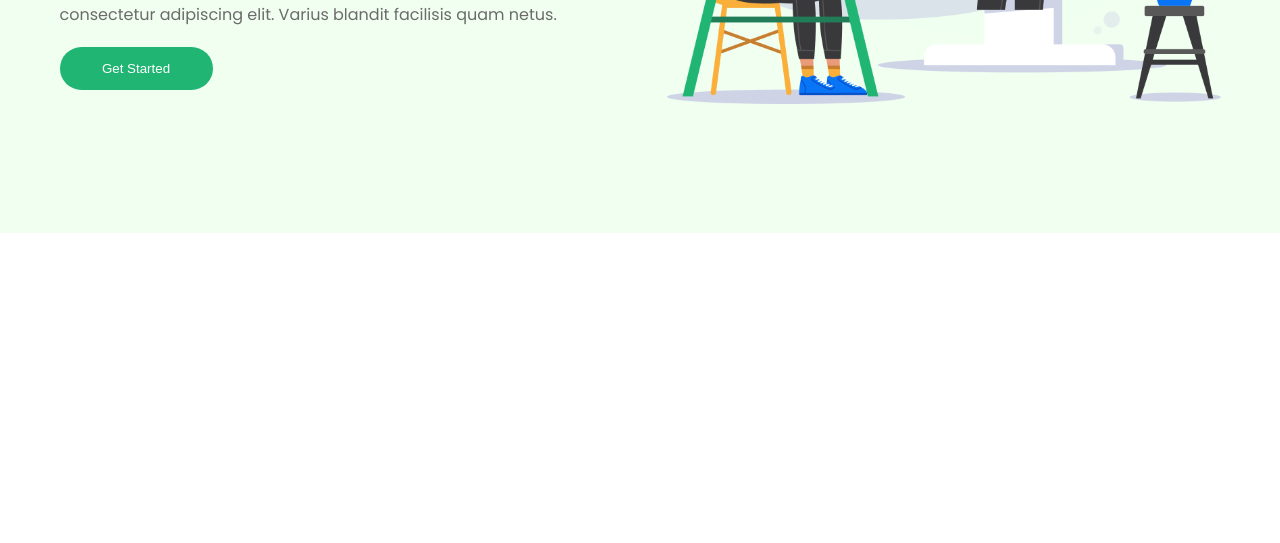
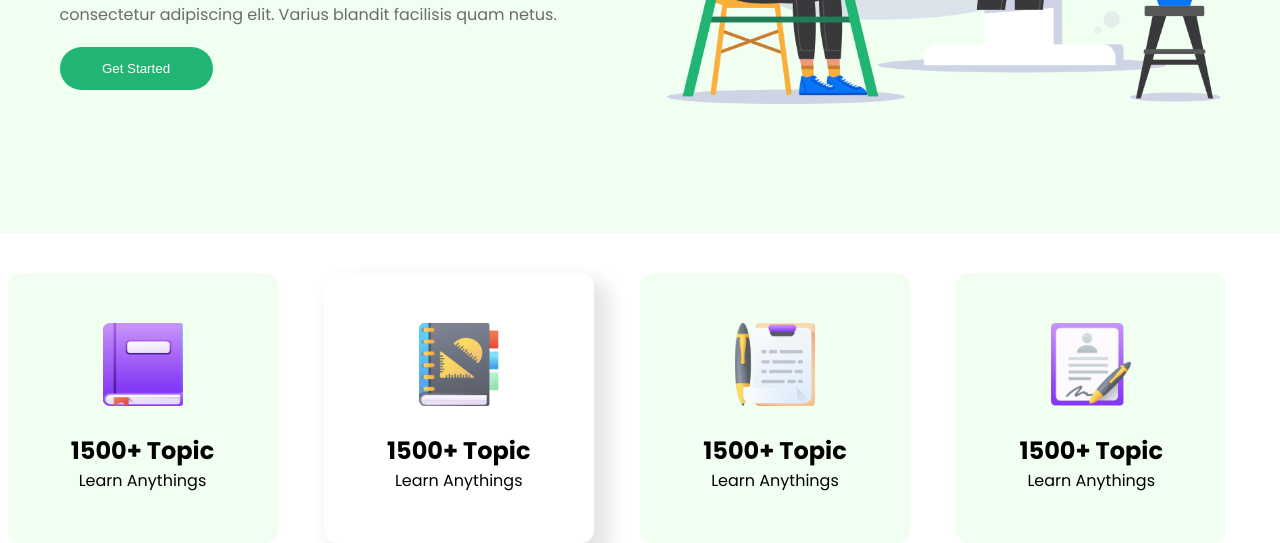
Before and after one commit to RMABID/e-school-abid, a plain HTML site: page index.html in a window 1280 px wide. Shown: the part 343-886 px from the top of the page. Before the commit the page ends 800 px from the top, so only its background shows below. Drawn offline with Linux system fonts and the light colour scheme.

Commit message:
main bar commit

```diff
--- a/index.html
+++ b/index.html
@@ -43,5 +43,31 @@
             </div>
         </section>
     </header>
+    <main>
+        <section class="main-section container">
+            <div class="main-section-container">
+                <div class="card-section">
+                    <img src="./ICON/book.png" alt="">
+                    <h1>1500+ Topic</h1>
+                    <p>Learn Anythings</p>
+                </div>
+                <div id="white-card" class="card-section">
+                    <img src="./ICON/Students.png" alt="">
+                    <h1>1500+ Topic</h1>
+                    <p>Learn Anythings</p>
+                </div>
+                <div class="card-section">
+                    <img src="./ICON/Test.png" alt="">
+                    <h1>1500+ Topic</h1>
+                    <p>Learn Anythings</p>
+                </div>
+                <div class="card-section">
+                    <img src="./ICON/Student.png" alt="">
+                    <h1>1500+ Topic</h1>
+                    <p>Learn Anythings</p>
+                </div>
+            </div>
+        </section>
+    </main>
 </body>
 </html>
--- a/style.css
+++ b/style.css
@@ -106,6 +106,33 @@ span{
 }
 
 
+.main-section{
+    margin-top: 40px;
+}
+.main-section-container{
+    display: grid;
+    grid-template-columns: repeat(4, 1fr);
+}
+.card-section{
+    width: 270px;
+    height: 270px;
+    padding: 50px 30px;
+    border-radius: 13px;
+    text-align: center;
+    align-items: center;
+    background-color: rgb(240, 255, 240);
+}
+.card-section img{
+    width: 80px;
+    height: 83px;
+    margin-bottom: 20px;
+}
+#white-card{
+    border-radius: 13px;
+    box-shadow: 11px 12px 18px 5px rgba(0, 0, 0, 0.1);
+    background-color: rgb(255, 255, 255);
+}
+
 
 
 @media screen and (max-width: 576px) {
@@ -119,6 +146,7 @@ span{
     }
     .navbar-main-section{
         width: 441px;
+        height: 900px;
         margin: 0 auto;
         background-color: rgb(240, 255, 240);
     }
@@ -147,6 +175,15 @@ span{
         width: 400px;
         height: 346px;
     }
+    .main-section-container{
+        margin: 0 auto;
+        grid-template-columns: repeat(1, 1fr);
+        grid-gap: 15px;
+        justify-content: center;
+        align-items: center;
+        text-align: center;
+        margin-left: 100px;
+    }
 
 
 }
```
